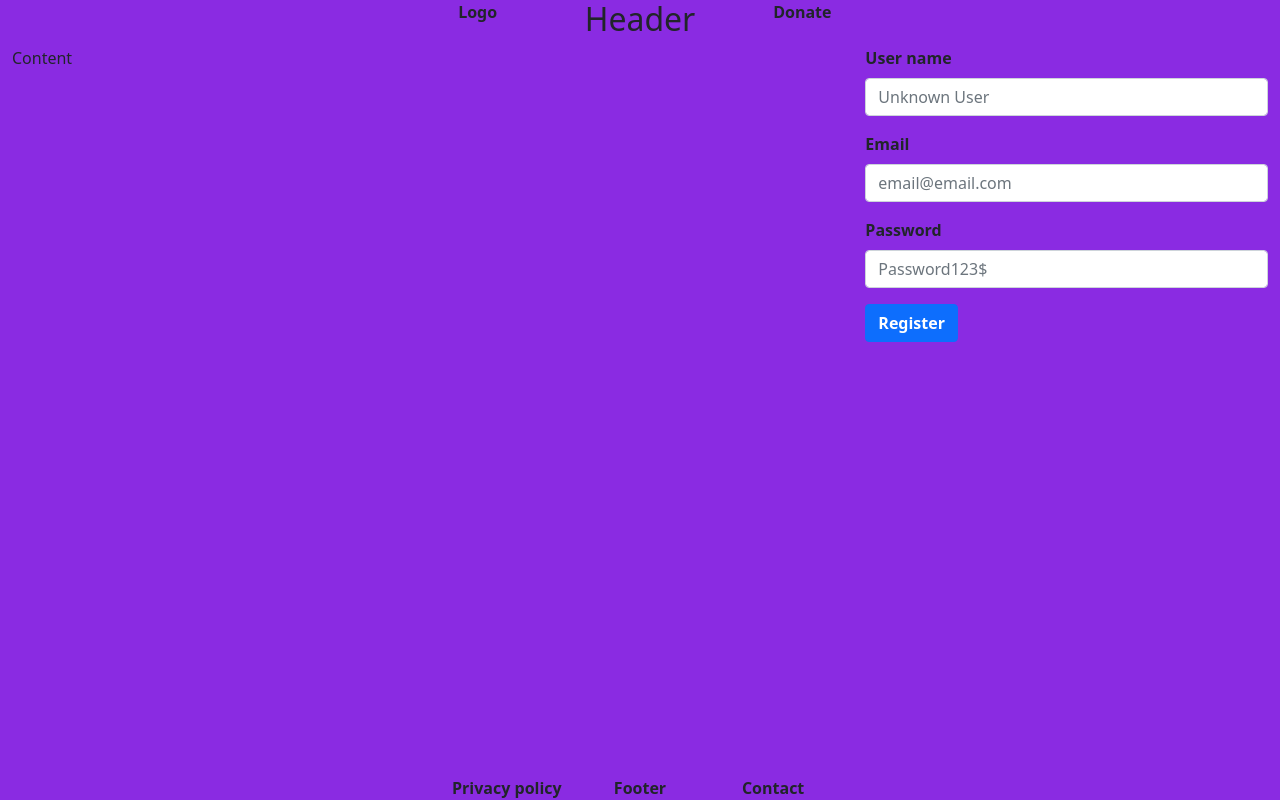
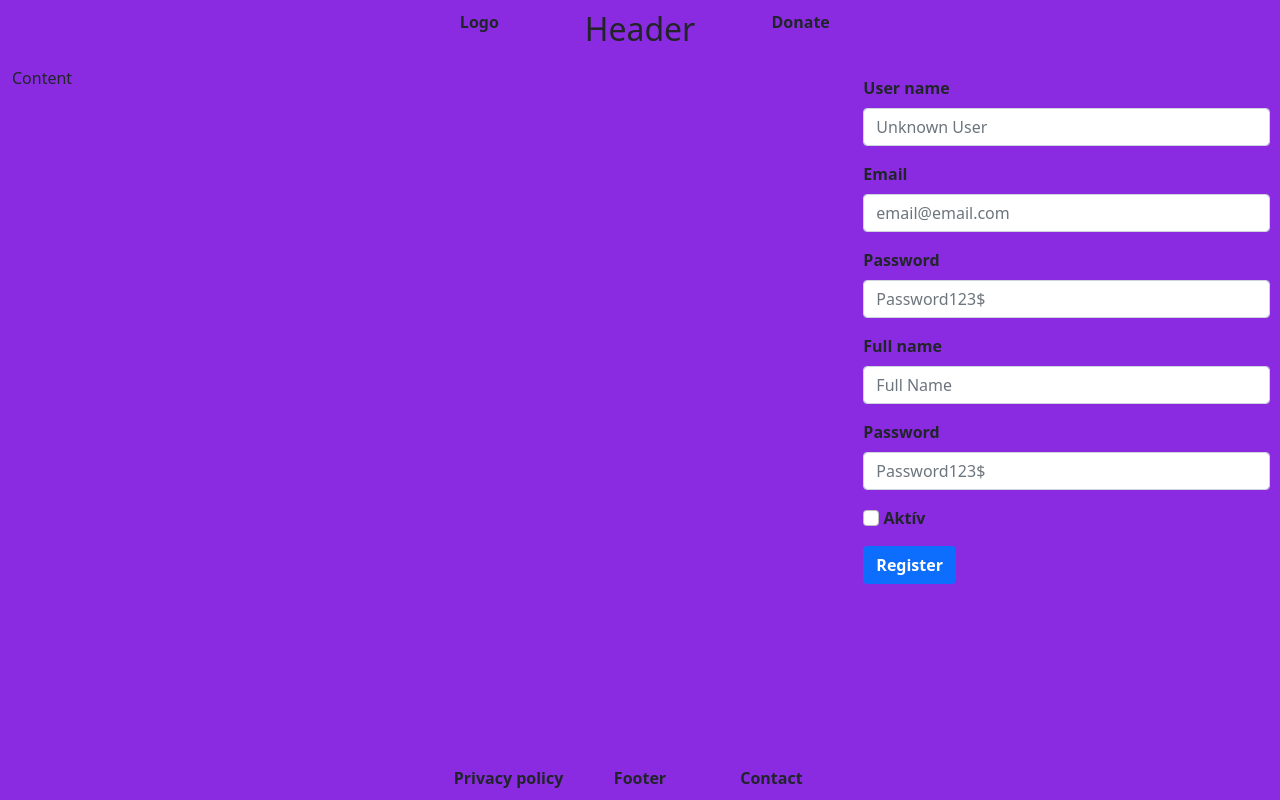
Before and after one commit to PapD1020/IKT_PapDaniel2021, a PHP site: page / in a window 1280 px wide. Run offline with PHP 8.4, Linux system fonts and the light colour scheme.

Commit message:
az alapok készen, form minden eleme a helyén

```diff
--- a/Kozos_orai_munka_1/index.php
+++ b/Kozos_orai_munka_1/index.php
@@ -14,7 +14,7 @@
 <body>
 
     <div class="container">
-        <div class="row justify-content-md-center bold_style to_center">
+        <div class="row justify-content-md-center bold_style to_center padding10">
             <div class="col col-lg-2">
                 Logo
             </div>
@@ -33,19 +33,35 @@
                 <p>Content</p>
             </div>
 
-            <div class="col-sm-4">
+            <div class="col-sm-4 padding10">
                 <div class="mb-3">
                     <label for="formGroupExampleInput" class="form-label bold_style">User name</label>
                     <input type="text" class="form-control" id="userNameInput" placeholder="Unknown User">
                 </div>
                 <div class="mb-3">
-                    <label for="formGroupExampleInput" class="form-label bold_style">Email</label>
+                    <label for="formGroupExampleInput2" class="form-label bold_style">Email</label>
                     <input type="text" class="form-control" id="userEmailInput" placeholder="email@email.com">
                 </div>
                 <div class="mb-3">
-                    <label for="formGroupExampleInput2" class="form-label bold_style">Password</label>
+                    <label for="formGroupExampleInput3" class="form-label bold_style">Password</label>
                     <input type="text" class="form-control" id="userPasswordInput" placeholder="Password123$">
                 </div>
+                <div class="mb-3">
+                    <label for="formGroupExampleInput4" class="form-label bold_style">Full name</label>
+                    <input type="text" class="form-control" id="userFullNameInput" placeholder="Full Name">
+                </div>
+                <div class="mb-3">
+                    <label for="formGroupExampleInput5" class="form-label bold_style">Password</label>
+                    <input type="text" class="form-control" id="userPasswordInput" placeholder="Password123$">
+                </div>
+
+                <div class="mb-3">
+                    <input class="form-check-input" type="checkbox" value="" id="flexCheckDefault">
+                    <label class="form-check-label bold_style" for="flexCheckDefault">
+                        Aktív
+                    </label>
+                </div>
+
                 <div>
                     <button type="submit" class="btn btn-primary bold_style">Register</button>
                 </div>
@@ -54,7 +70,7 @@
     </div>
 
     <div class="container fixed-bottom">
-        <div class="row justify-content-md-center bold_style to_center">
+        <div class="row justify-content-md-center bold_style to_center padding10">
             <div class="col col-lg-2">
                 Privacy policy
             </div>
--- a/Kozos_orai_munka_1/my_css/my_style.css
+++ b/Kozos_orai_munka_1/my_css/my_style.css
@@ -9,3 +9,7 @@ body{
 .to_center{
     text-align: center;
 }
+
+.padding10{
+    padding: 10px;
+}
```
